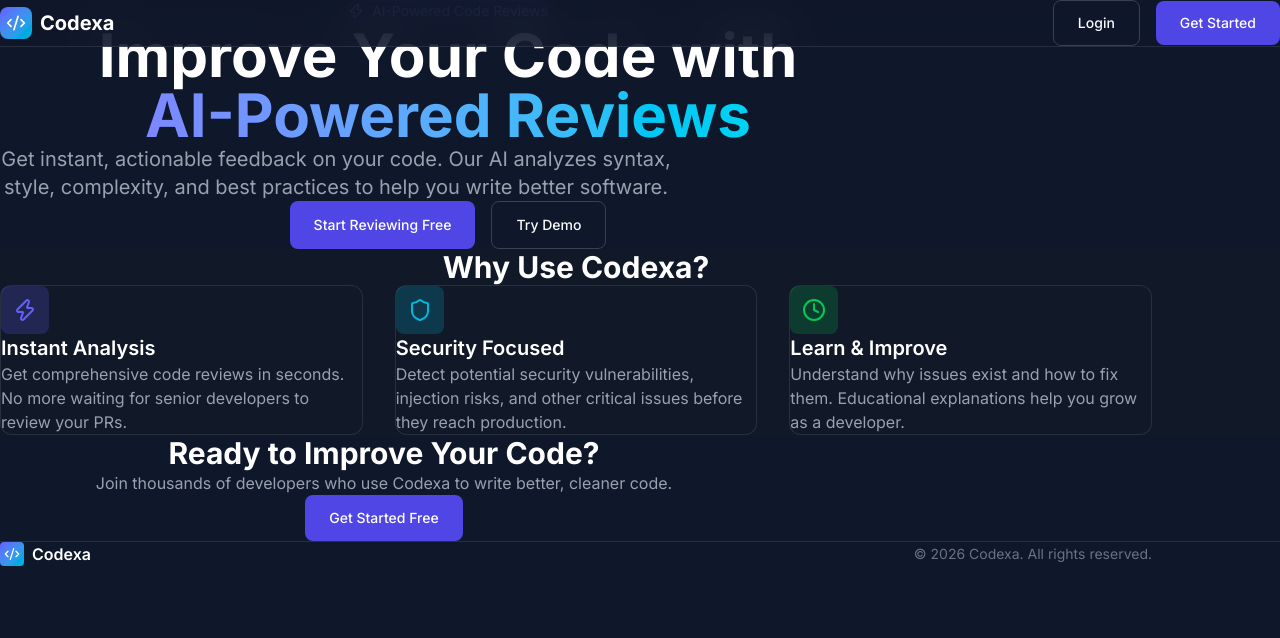
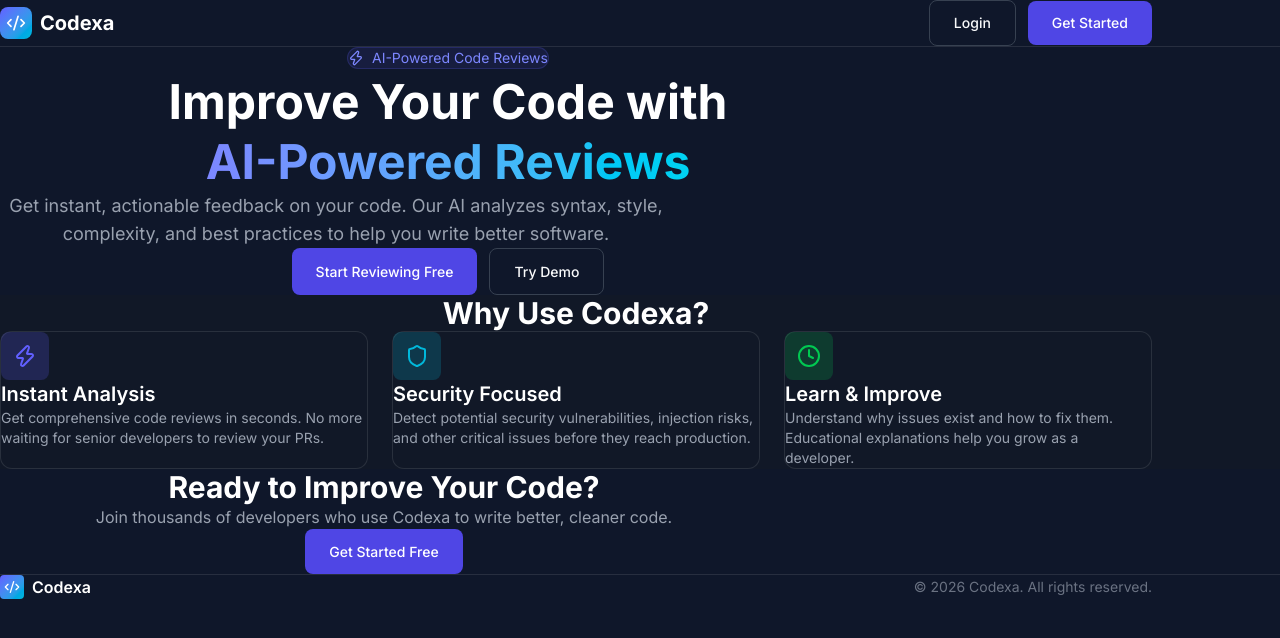
Before and after one commit to Ritik0712-ai/Codexa, a Next.js app in the folder frontend/: page / in a window 1280 px wide. Shown: the top 638 px of the page. Built offline with nearby package versions, Linux system fonts and the light colour scheme; no server answers.

Commit message:
Fix page layout

```diff
--- a/frontend/src/app/page.tsx
+++ b/frontend/src/app/page.tsx
@@ -18,7 +18,7 @@ export default function HomePage() {
 
   if (loading) {
     return (
-      <div className="min-h-screen flex items-center justify-center">
+      <div className="min-h-screen flex items-center justify-center bg-[#0F172A]">
         <div className="animate-spin rounded-full h-12 w-12 border-t-2 border-b-2 border-indigo-500"></div>
       </div>
     );
@@ -29,17 +29,17 @@ export default function HomePage() {
   }
 
   return (
-    <div className="min-h-screen bg-[#0F172A]">
+    <div className="min-h-screen bg-[#0F172A] w-full overflow-x-hidden">
       {/* Header */}
-      <header className="fixed top-0 left-0 right-0 z-50 border-b border-white/10 bg-[#0F172A]/80 backdrop-blur-xl">
-        <div className="max-w-7xl mx-auto px-6 py-4 flex items-center justify-between">
-          <div className="flex items-center gap-2">
+      <header className="w-full border-b border-white/10 bg-[#0F172A]">
+        <div className="max-w-6xl mx-auto px-6 py-4 flex items-center justify-between">
+          <Link href="/" className="flex items-center gap-2">
             <div className="w-8 h-8 bg-gradient-to-br from-indigo-500 to-cyan-500 rounded-lg flex items-center justify-center">
               <Code2 className="w-5 h-5 text-white" />
             </div>
             <span className="text-xl font-bold text-white">Codexa</span>
-          </div>
-          <div className="flex items-center gap-4">
+          </Link>
+          <div className="flex items-center gap-3">
             <Link href="/login" className="btn-secondary text-sm">
               Login
             </Link>
@@ -51,27 +51,27 @@ export default function HomePage() {
       </header>
 
       {/* Hero Section */}
-      <section className="pt-32 pb-20 px-6">
+      <section className="w-full py-20 px-6">
         <div className="max-w-4xl mx-auto text-center">
           <div className="inline-flex items-center gap-2 px-4 py-2 rounded-full bg-indigo-500/10 border border-indigo-500/20 text-indigo-400 text-sm mb-6">
             <Zap className="w-4 h-4" />
             AI-Powered Code Reviews
           </div>
-          <h1 className="text-5xl md:text-6xl font-bold mb-6 text-white">
+          <h1 className="text-4xl md:text-5xl font-bold mb-6 text-white leading-tight">
             Improve Your Code with<br />
             <span className="bg-gradient-to-r from-indigo-400 to-cyan-400 bg-clip-text text-transparent">
               AI-Powered Reviews
             </span>
           </h1>
-          <p className="text-xl text-gray-400 mb-8 max-w-2xl mx-auto">
+          <p className="text-lg text-gray-400 mb-8 max-w-2xl mx-auto">
             Get instant, actionable feedback on your code. Our AI analyzes syntax,
             style, complexity, and best practices to help you write better software.
           </p>
-          <div className="flex flex-col sm:flex-row gap-4 justify-center">
-            <Link href="/register" className="btn-primary text-lg px-8 py-3">
+          <div className="flex flex-col sm:flex-row gap-3 justify-center">
+            <Link href="/register" className="btn-primary px-6 py-3">
               Start Reviewing Free
             </Link>
-            <Link href="/login" className="btn-secondary text-lg px-8 py-3">
+            <Link href="/login" className="btn-secondary px-6 py-3">
               Try Demo
             </Link>
           </div>
@@ -79,16 +79,16 @@ export default function HomePage() {
       </section>
 
       {/* Features Section */}
-      <section className="py-20 px-6 bg-[#111827]">
+      <section className="w-full py-16 px-6 bg-[#111827]">
         <div className="max-w-6xl mx-auto">
           <h2 className="text-3xl font-bold text-center mb-12 text-white">Why Use Codexa?</h2>
-          <div className="grid md:grid-cols-3 gap-8">
+          <div className="grid md:grid-cols-3 gap-6">
             <div className="card p-6">
               <div className="w-12 h-12 bg-indigo-500/20 rounded-lg flex items-center justify-center mb-4">
                 <Zap className="w-6 h-6 text-indigo-500" />
               </div>
               <h3 className="text-xl font-semibold mb-2 text-white">Instant Analysis</h3>
-              <p className="text-gray-400">
+              <p className="text-gray-400 text-sm">
                 Get comprehensive code reviews in seconds. No more waiting for senior developers to review your PRs.
               </p>
             </div>
@@ -97,7 +97,7 @@ export default function HomePage() {
                 <Shield className="w-6 h-6 text-cyan-500" />
               </div>
               <h3 className="text-xl font-semibold mb-2 text-white">Security Focused</h3>
-              <p className="text-gray-400">
+              <p className="text-gray-400 text-sm">
                 Detect potential security vulnerabilities, injection risks, and other critical issues before they reach production.
               </p>
             </div>
@@ -106,7 +106,7 @@ export default function HomePage() {
                 <Clock className="w-6 h-6 text-green-500" />
               </div>
               <h3 className="text-xl font-semibold mb-2 text-white">Learn & Improve</h3>
-              <p className="text-gray-400">
+              <p className="text-gray-400 text-sm">
                 Understand why issues exist and how to fix them. Educational explanations help you grow as a developer.
               </p>
             </div>
@@ -115,20 +115,20 @@ export default function HomePage() {
       </section>
 
       {/* CTA Section */}
-      <section className="py-20 px-6">
+      <section className="w-full py-16 px-6">
         <div className="max-w-3xl mx-auto text-center">
           <h2 className="text-3xl font-bold mb-4 text-white">Ready to Improve Your Code?</h2>
           <p className="text-gray-400 mb-8">
             Join thousands of developers who use Codexa to write better, cleaner code.
           </p>
-          <Link href="/register" className="btn-primary text-lg px-8 py-3">
+          <Link href="/register" className="btn-primary px-6 py-3">
             Get Started Free
           </Link>
         </div>
       </section>
 
       {/* Footer */}
-      <footer className="py-8 px-6 border-t border-white/10">
+      <footer className="w-full py-6 px-6 border-t border-white/10">
         <div className="max-w-6xl mx-auto flex items-center justify-between">
           <div className="flex items-center gap-2">
             <div className="w-6 h-6 bg-gradient-to-br from-indigo-500 to-cyan-500 rounded flex items-center justify-center">
```
